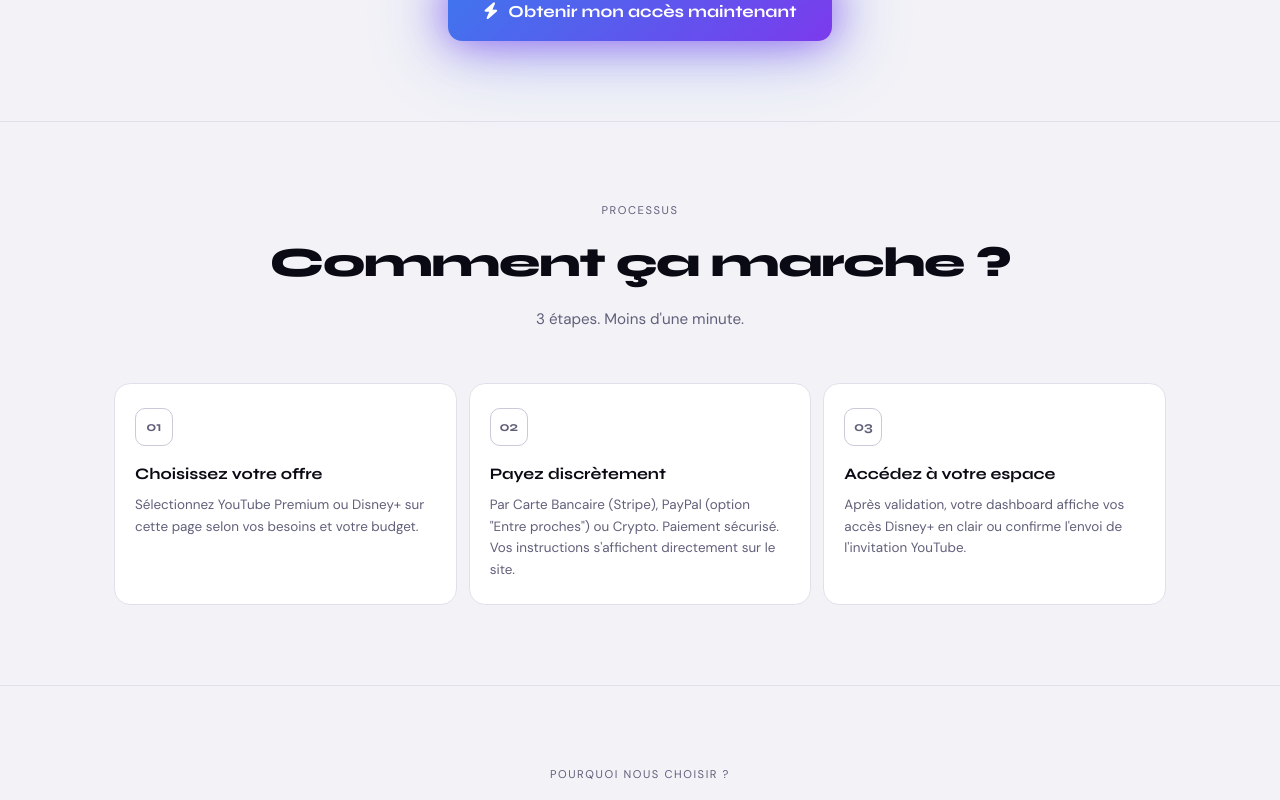
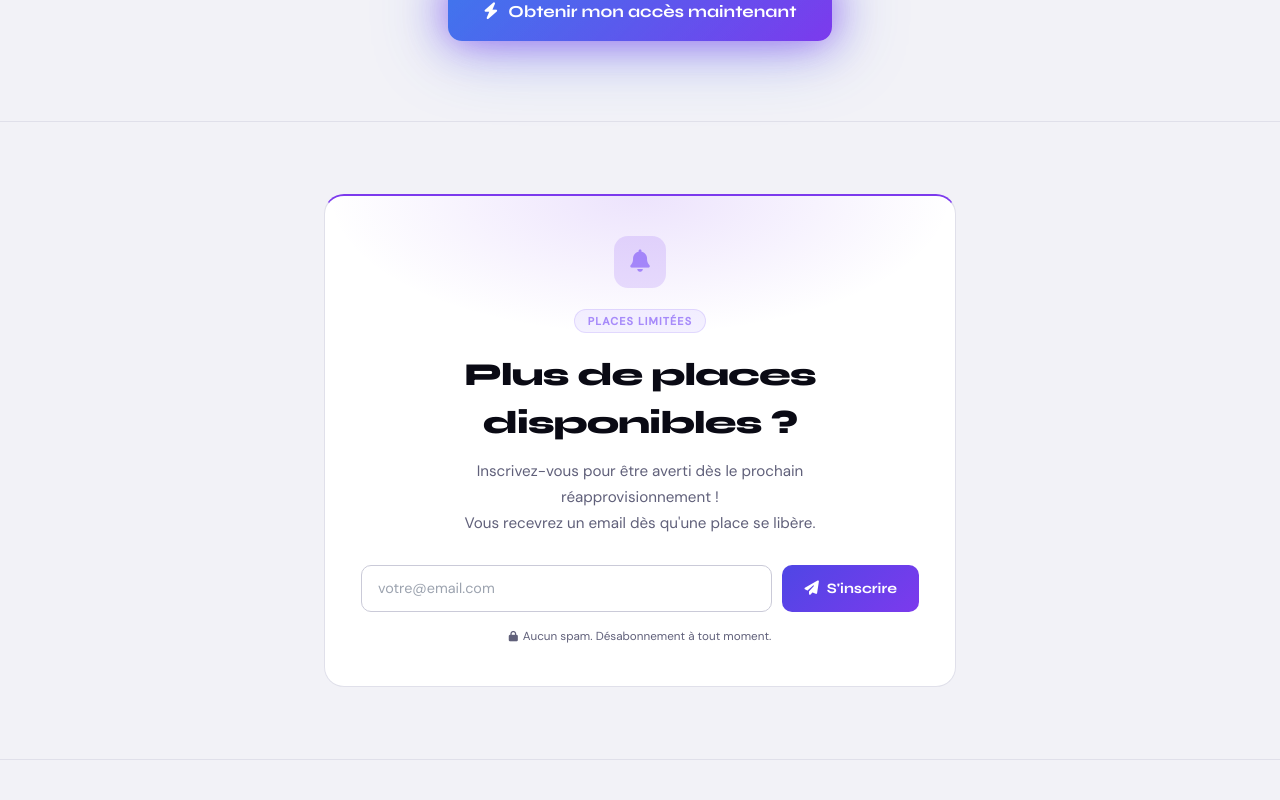
Before and after one commit to Demiro89/landing-page, a Next.js app: page / in a window 1280 px wide. Shown: the part 1760-2560 px from the top of the page. Built offline with nearby package versions, Linux system fonts and the light colour scheme; no server answers; the database is empty.

Commit message:
feat: add waitlist section on homepage after offers
Centered card with violet accent, bell icon, email input + submit button.
Calls POST /api/waitlist, shows inline success/error states without page reload.

https://claude.ai/code/session_015UqxSDnonsMHZKm577WCrd

```diff
--- a/src/app/page.tsx
+++ b/src/app/page.tsx
@@ -19,6 +19,34 @@ export default function HomePage() {
   const [memberCount, setMemberCount] = useState(0);
   const [stocks, setStocks] = useState<Record<Service, StockInfo> | null>(null);
   const statsRef = useRef<HTMLDivElement>(null);
+
+  // Waitlist form
+  const [waitlistEmail, setWaitlistEmail] = useState('');
+  const [waitlistStatus, setWaitlistStatus] = useState<'idle' | 'loading' | 'success' | 'error'>('idle');
+  const [waitlistMsg, setWaitlistMsg] = useState('');
+
+  async function handleWaitlist(e: React.FormEvent) {
+    e.preventDefault();
+    if (!waitlistEmail || waitlistStatus === 'loading') return;
+    setWaitlistStatus('loading');
+    try {
+      const res = await fetch('/api/waitlist', {
+        method: 'POST',
+        headers: { 'Content-Type': 'application/json' },
+        body: JSON.stringify({ email: waitlistEmail }),
+      });
+      const data = await res.json();
+      if (res.ok) {
+        setWaitlistStatus('success');
+      } else {
+        setWaitlistStatus('error');
+        setWaitlistMsg(data.error ?? 'Une erreur est survenue.');
+      }
+    } catch {
+      setWaitlistStatus('error');
+      setWaitlistMsg('Impossible de se connecter au serveur.');
+    }
+  }
 
   // Fetch available stock
   useEffect(() => {
@@ -352,6 +380,192 @@ export default function HomePage() {
             <i className="fa-solid fa-bolt" />
             Obtenir mon accès maintenant
           </button>
+        </div>
+      </section>
+
+      <div style={{ height: '1px', background: 'var(--border)', position: 'relative', zIndex: 1 }} />
+
+      {/* == LISTE D'ATTENTE == */}
+      <section
+        id="waitlist"
+        style={{ position: 'relative', zIndex: 1, maxWidth: '680px', margin: '0 auto', padding: '72px 24px' }}
+      >
+        <div
+          className="reveal"
+          style={{
+            background: 'var(--card)',
+            border: '1px solid var(--border)',
+            borderTop: '2px solid #7c3aed',
+            borderRadius: '20px',
+            padding: '40px 36px',
+            position: 'relative',
+            overflow: 'hidden',
+            textAlign: 'center',
+          }}
+        >
+          {/* Glow */}
+          <div
+            style={{
+              position: 'absolute',
+              top: 0, left: 0, right: 0,
+              height: '140px',
+              background: 'radial-gradient(ellipse at 50% 0%, rgba(124,58,237,0.14), transparent 70%)',
+              pointerEvents: 'none',
+            }}
+          />
+
+          {/* Icon badge */}
+          <div
+            style={{
+              width: '52px', height: '52px', borderRadius: '14px',
+              background: 'rgba(124,58,237,0.15)',
+              display: 'flex', alignItems: 'center', justifyContent: 'center',
+              fontSize: '1.4rem', margin: '0 auto 20px',
+            }}
+          >
+            <i className="fa-solid fa-bell" style={{ color: '#a78bfa' }} />
+          </div>
+
+          <span
+            style={{
+              display: 'inline-block',
+              background: 'rgba(167,139,250,0.12)',
+              color: '#a78bfa',
+              border: '1px solid rgba(167,139,250,0.25)',
+              borderRadius: '999px',
+              padding: '3px 13px',
+              fontSize: '0.68rem',
+              fontWeight: 700,
+              letterSpacing: '0.1em',
+              textTransform: 'uppercase',
+              marginBottom: '18px',
+            }}
+          >
+            Places limitées
+          </span>
+
+          <h2
+            style={{
+              fontFamily: 'Syne, sans-serif',
+              fontSize: 'clamp(1.4rem, 3.5vw, 2rem)',
+              fontWeight: 800,
+              letterSpacing: '-0.03em',
+              marginBottom: '12px',
+            }}
+          >
+            Plus de places disponibles ?
+          </h2>
+          <p style={{ color: 'var(--muted)', fontSize: '0.95rem', lineHeight: 1.7, marginBottom: '28px', maxWidth: '460px', margin: '0 auto 28px' }}>
+            Inscrivez-vous pour être averti dès le prochain réapprovisionnement !<br />
+            Vous recevrez un email dès qu&apos;une place se libère.
+          </p>
+
+          {waitlistStatus === 'success' ? (
+            <div
+              style={{
+                background: 'rgba(0,255,170,0.08)',
+                border: '1px solid rgba(0,255,170,0.25)',
+                borderRadius: '12px',
+                padding: '18px 24px',
+                display: 'flex',
+                alignItems: 'center',
+                justifyContent: 'center',
+                gap: '12px',
+              }}
+            >
+              <i className="fa-solid fa-circle-check" style={{ color: 'var(--green)', fontSize: '1.2rem' }} />
+              <div style={{ textAlign: 'left' }}>
+                <p style={{ fontWeight: 700, fontSize: '0.95rem', color: 'var(--text)', marginBottom: '2px' }}>
+                  Vous êtes sur la liste !
+                </p>
+                <p style={{ fontSize: '0.82rem', color: 'var(--muted)' }}>
+                  On vous prévient dès qu&apos;une place se libère.
+                </p>
+              </div>
+            </div>
+          ) : (
+            <form onSubmit={handleWaitlist}>
+              <div
+                style={{
+                  display: 'flex',
+                  gap: '10px',
+                  flexWrap: 'wrap',
+                  justifyContent: 'center',
+                  marginBottom: waitlistStatus === 'error' ? '10px' : '16px',
+                }}
+              >
+                <input
+                  type="email"
+                  required
+                  placeholder="votre@email.com"
+                  value={waitlistEmail}
+                  onChange={(e) => { setWaitlistEmail(e.target.value); setWaitlistStatus('idle'); }}
+                  style={{
+                    flex: '1 1 220px',
+                    minWidth: '0',
+                    background: 'rgba(255,255,255,0.05)',
+                    border: `1px solid ${waitlistStatus === 'error' ? 'rgba(255,59,59,0.5)' : 'var(--border2)'}`,
+                    borderRadius: '10px',
+                    padding: '12px 16px',
+                    fontSize: '0.9rem',
+                    color: 'var(--text)',
+                    outline: 'none',
+                  }}
+                  onFocus={(e) => (e.currentTarget.style.borderColor = '#7c3aed')}
+                  onBlur={(e) => (e.currentTarget.style.borderColor = waitlistStatus === 'error' ? 'rgba(255,59,59,0.5)' : 'var(--border2)')}
+                />
+                <button
+                  type="submit"
+                  disabled={waitlistStatus === 'loading'}
+                  style={{
+                    flexShrink: 0,
+                    background: 'linear-gradient(135deg, #4f46e5, #7c3aed)',
+                    color: '#fff',
+                    border: 'none',
+                    borderRadius: '10px',
+                    padding: '12px 22px',
+                    fontFamily: 'Syne, sans-serif',
+                    fontWeight: 700,
+                    fontSize: '0.9rem',
+                    cursor: waitlistStatus === 'loading' ? 'not-allowed' : 'pointer',
+                    opacity: waitlistStatus === 'loading' ? 0.7 : 1,
+                    transition: 'opacity 0.2s, transform 0.2s',
+                    display: 'flex',
+                    alignItems: 'center',
+                    gap: '8px',
+                  }}
+                  onMouseEnter={(e) => {
+                    if (waitlistStatus !== 'loading') (e.currentTarget as HTMLButtonElement).style.transform = 'translateY(-1px)';
+                  }}
+                  onMouseLeave={(e) => { (e.currentTarget as HTMLButtonElement).style.transform = ''; }}
+                >
+                  {waitlistStatus === 'loading' ? (
+                    <>
+                      <i className="fa-solid fa-spinner fa-spin" />
+                      Inscription…
+                    </>
+                  ) : (
+                    <>
+                      <i className="fa-solid fa-paper-plane" />
+                      S&apos;inscrire
+                    </>
+                  )}
+                </button>
+              </div>
+
+              {waitlistStatus === 'error' && (
+                <p style={{ fontSize: '0.82rem', color: '#ff6b6b', marginBottom: '12px' }}>
+                  <i className="fa-solid fa-triangle-exclamation" style={{ marginRight: '6px' }} />
+                  {waitlistMsg}
+                </p>
+              )}
+
+              <p style={{ fontSize: '0.73rem', color: 'var(--muted)' }}>
+                <i className="fa-solid fa-lock" style={{ marginRight: '5px', fontSize: '0.65rem' }} />
+                Aucun spam. Désabonnement à tout moment.
+              </p>
+            </form>
+          )}
         </div>
       </section>
 
```
